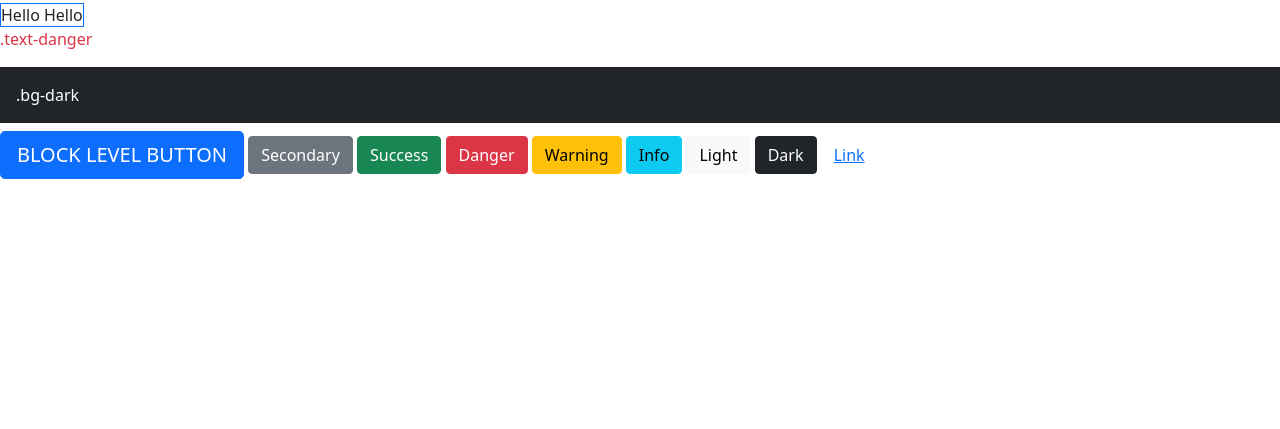
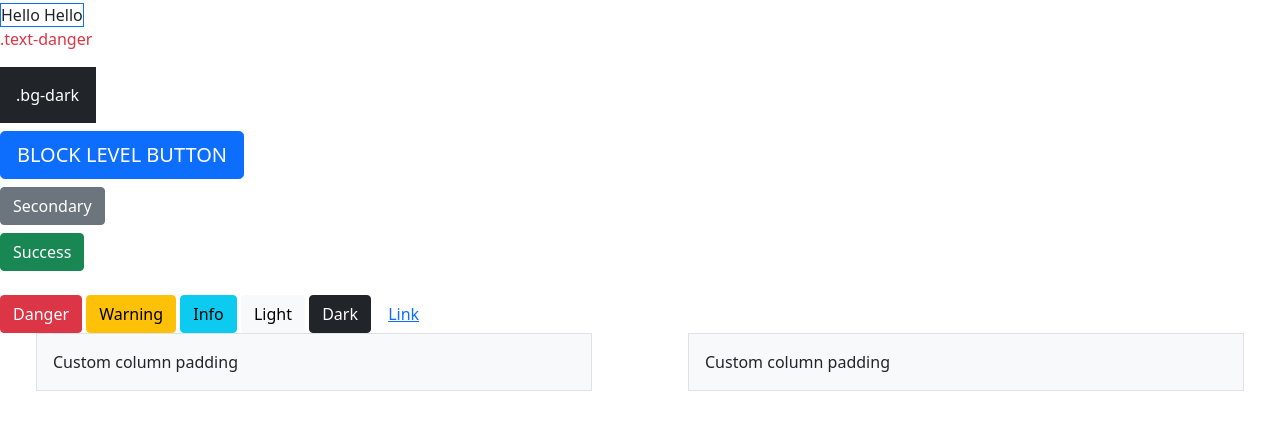
Before and after one commit to ANguyen214/framework-prac, a plain HTML site: page index.html in a window 1280 px wide. Shown: the part 53-482 px from the top of the page. Drawn offline with nearby package versions, Linux system fonts and the light colour scheme.

Commit message:
More practice with text and spacing.

```diff
--- a/index.html
+++ b/index.html
@@ -44,10 +44,17 @@
       <h1>Hello, there!</h1>
       <span class="border border-primary">Hello Hello</span>
       <p class="text-danger">.text-danger</p>
-      <div class="p-3 mb-2 bg-dark text-white">.bg-dark</div>
+      <!--
+        Testing text utilities. -AN
+        -->
+      <div class="p-3 mb-2 bg-dark text-white" style="width: 6rem;">.bg-dark</div>
       <button type="button" class="btn btn-primary btn-lg btn-block">BLOCK LEVEL BUTTON</button>
+      <div class="py-2">
       <button type="button" class="btn btn-secondary">Secondary</button>
+      </div>
+      <div class="mb-4">
       <button type="button" class="btn btn-success">Success</button>
+      </div>
       <button type="button" class="btn btn-danger">Danger</button>
       <button type="button" class="btn btn-warning">Warning</button>
       <button type="button" class="btn btn-info">Info</button>
@@ -56,6 +63,11 @@
 
       <button type="button" class="btn btn-link">Link</button>
         </div>
+
+        <div class="row mx-md-n5">
+            <div class="col px-md-5"><div class="p-3 border bg-light">Custom column padding</div></div>
+            <div class="col px-md-5"><div class="p-3 border bg-light">Custom column padding</div></div>
+          </div>
     </body>
 
 </html>
```
